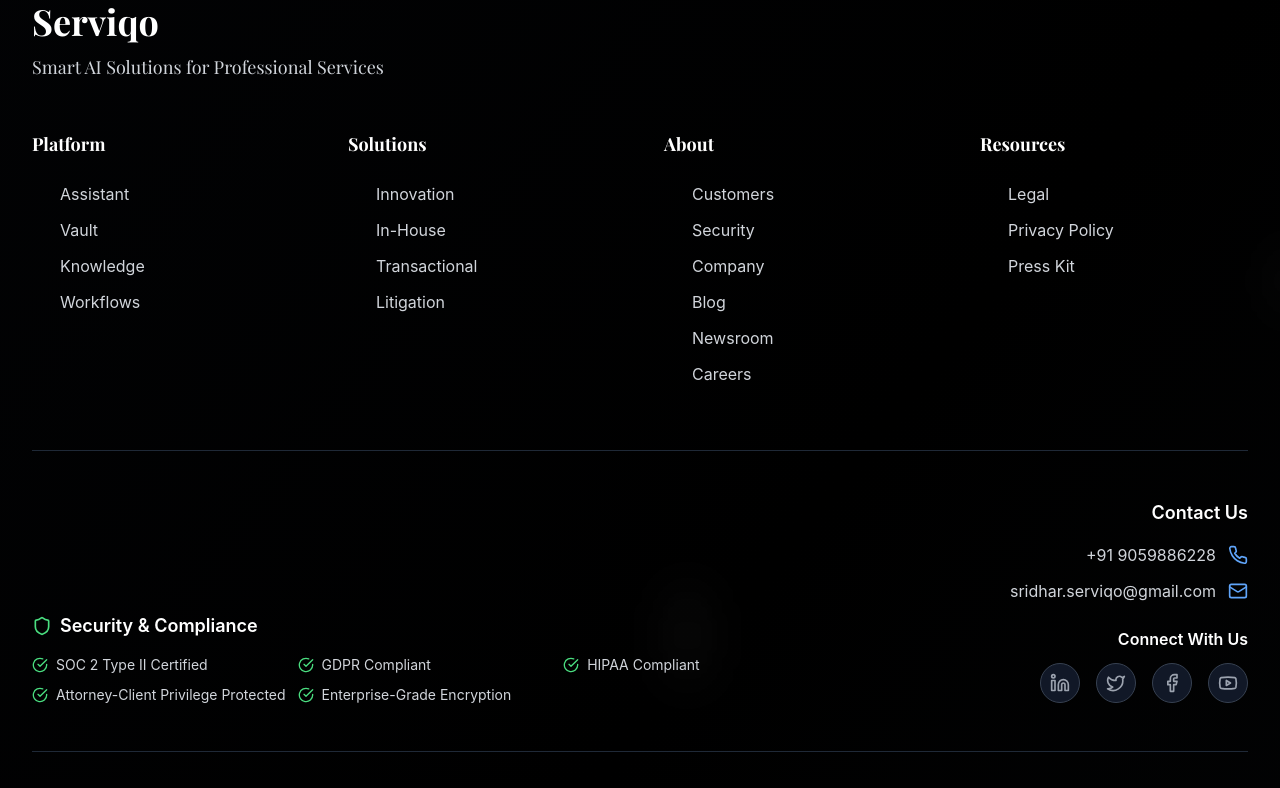
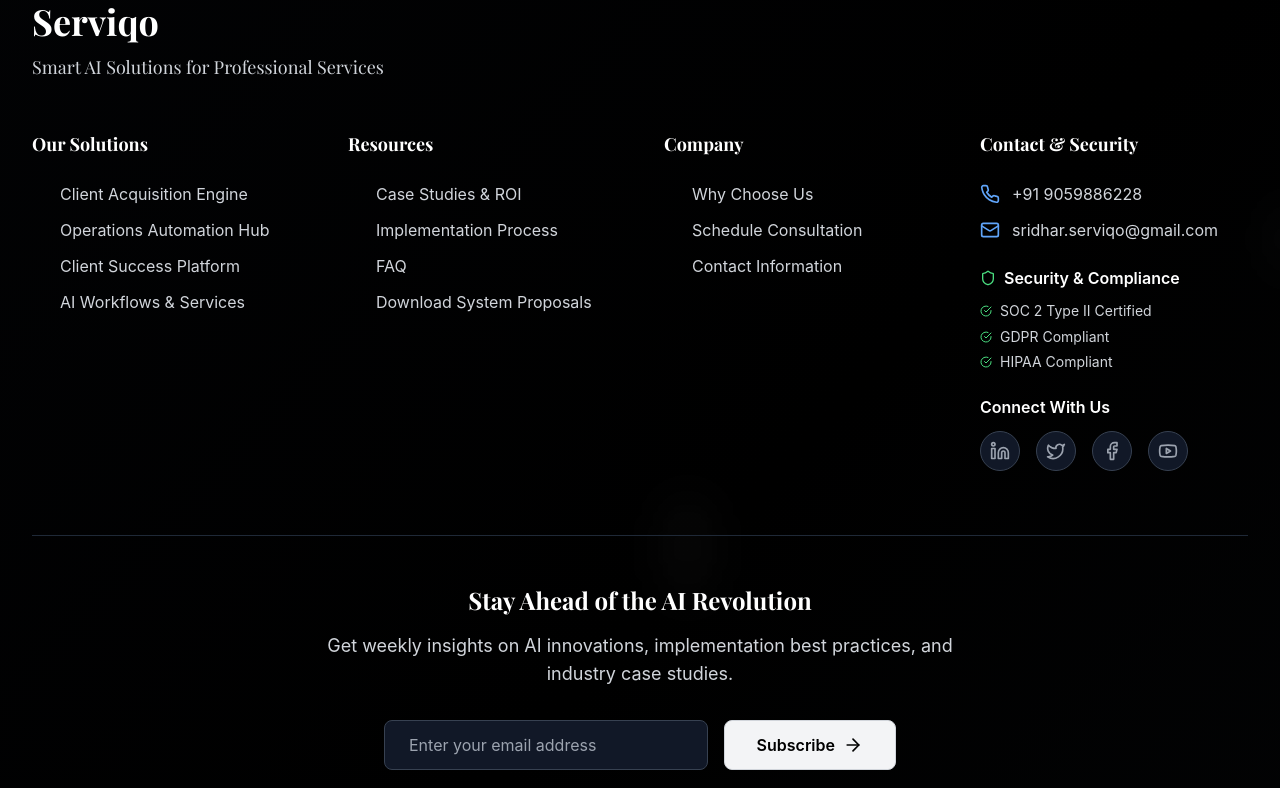
Before and after one commit to SridharA16/ServicoA16, a React (Vite) app: page / in a window 1280 px wide. Shown: the part 8080-8868 px from the top of the page. Built offline with nearby package versions, Linux system fonts and the light colour scheme.

Commit message:
Updated Footer.tsx

```diff
--- a/src/components/Footer.tsx
+++ b/src/components/Footer.tsx
@@ -111,229 +111,108 @@
           </div>
 
           <div className="grid grid-cols-1 md:grid-cols-2 lg:grid-cols-4 gap-12">
-            {/* Platform */}
+            {/* Our Solutions */}
             <div>
-              <h3 className="text-lg font-bold text-white mb-6" style={{ fontFamily: "'Playfair Display', Georgia, 'Times New Roman', serif" }}>Platform</h3>
+              <h3 className="text-lg font-bold text-white mb-6" style={{ fontFamily: "'Playfair Display', Georgia, 'Times New Roman', serif" }}>
+                Our Solutions
+              </h3>
               <ul className="space-y-3">
-                <li>
+                {solutions.map((solution, index) => (
+                  <li key={index}>
                     <button
-                    onClick={() => scrollToSection('systems-section')}
+                      onClick={solution.action}
                       className="text-gray-300 hover:text-white transition-colors duration-300 text-base flex items-center group w-full text-left"
                     >
                       <ArrowRight className="w-4 h-4 mr-3 opacity-0 group-hover:opacity-100 group-hover:translate-x-1 transition-all duration-300" />
-                    Assistant
+                      {solution.name}
                     </button>
                   </li>
-                <li>
-                  <button
-                    onClick={() => scrollToSection('systems-section')}
-                    className="text-gray-300 hover:text-white transition-colors duration-300 text-base flex items-center group w-full text-left"
-                  >
-                    <ArrowRight className="w-4 h-4 mr-3 opacity-0 group-hover:opacity-100 group-hover:translate-x-1 transition-all duration-300" />
-                    Vault
-                  </button>
-                </li>
-                <li>
-                  <button
-                    onClick={() => scrollToSection('adhoc-services-section')}
-                    className="text-gray-300 hover:text-white transition-colors duration-300 text-base flex items-center group w-full text-left"
-                  >
-                    <ArrowRight className="w-4 h-4 mr-3 opacity-0 group-hover:opacity-100 group-hover:translate-x-1 transition-all duration-300" />
-                    Knowledge
-                  </button>
-                </li>
-                <li>
-                  <button
-                    onClick={() => scrollToSection('adhoc-services-section')}
-                    className="text-gray-300 hover:text-white transition-colors duration-300 text-base flex items-center group w-full text-left"
-                  >
-                    <ArrowRight className="w-4 h-4 mr-3 opacity-0 group-hover:opacity-100 group-hover:translate-x-1 transition-all duration-300" />
-                    Workflows
-                  </button>
-                </li>
-              </ul>
-            </div>
-
-            {/* Solutions */}
-            <div>
-              <h3 className="text-lg font-bold text-white mb-6" style={{ fontFamily: "'Playfair Display', Georgia, 'Times New Roman', serif" }}>Solutions</h3>
-              <ul className="space-y-3">
-                <li>
-                  <button
-                    onClick={() => scrollToSection('systems-section')}
-                    className="text-gray-300 hover:text-white transition-colors duration-300 text-base flex items-center group w-full text-left"
-                  >
-                    <ArrowRight className="w-4 h-4 mr-3 opacity-0 group-hover:opacity-100 group-hover:translate-x-1 transition-all duration-300" />
-                    Innovation
-                  </button>
-                </li>
-                <li>
-                  <button
-                    onClick={() => scrollToSection('systems-section')}
-                    className="text-gray-300 hover:text-white transition-colors duration-300 text-base flex items-center group w-full text-left"
-                  >
-                    <ArrowRight className="w-4 h-4 mr-3 opacity-0 group-hover:opacity-100 group-hover:translate-x-1 transition-all duration-300" />
-                    In-House
-                  </button>
-                </li>
-                <li>
-                  <button
-                    onClick={() => scrollToSection('systems-section')}
-                    className="text-gray-300 hover:text-white transition-colors duration-300 text-base flex items-center group w-full text-left"
-                  >
-                    <ArrowRight className="w-4 h-4 mr-3 opacity-0 group-hover:opacity-100 group-hover:translate-x-1 transition-all duration-300" />
-                    Transactional
-                  </button>
-                </li>
-                <li>
-                  <button
-                    onClick={() => scrollToSection('systems-section')}
-                    className="text-gray-300 hover:text-white transition-colors duration-300 text-base flex items-center group w-full text-left"
-                  >
-                    <ArrowRight className="w-4 h-4 mr-3 opacity-0 group-hover:opacity-100 group-hover:translate-x-1 transition-all duration-300" />
-                    Litigation
-                  </button>
-                </li>
-              </ul>
-            </div>
-
-            {/* About */}
-            <div>
-              <h3 className="text-lg font-bold text-white mb-6" style={{ fontFamily: "'Playfair Display', Georgia, 'Times New Roman', serif" }}>About</h3>
-              <ul className="space-y-3">
-                <li>
-                  <button
-                    onClick={() => scrollToSection('case-studies-section')}
-                    className="text-gray-300 hover:text-white transition-colors duration-300 text-base flex items-center group w-full text-left"
-                  >
-                    <ArrowRight className="w-4 h-4 mr-3 opacity-0 group-hover:opacity-100 group-hover:translate-x-1 transition-all duration-300" />
-                    Customers
-                  </button>
-                </li>
-                <li>
-                  <button
-                    onClick={() => scrollToSection('footer-section')}
-                    className="text-gray-300 hover:text-white transition-colors duration-300 text-base flex items-center group w-full text-left"
-                  >
-                    <ArrowRight className="w-4 h-4 mr-3 opacity-0 group-hover:opacity-100 group-hover:translate-x-1 transition-all duration-300" />
-                    Security
-                  </button>
-                </li>
-                <li>
-                  <button
-                    onClick={() => scrollToSection('why-choose-section')}
-                    className="text-gray-300 hover:text-white transition-colors duration-300 text-base flex items-center group w-full text-left"
-                  >
-                    <ArrowRight className="w-4 h-4 mr-3 opacity-0 group-hover:opacity-100 group-hover:translate-x-1 transition-all duration-300" />
-                    Company
-                  </button>
-                </li>
-                <li>
-                  <button
-                    onClick={() => scrollToSection('case-studies-section')}
-                    className="text-gray-300 hover:text-white transition-colors duration-300 text-base flex items-center group w-full text-left"
-                  >
-                    <ArrowRight className="w-4 h-4 mr-3 opacity-0 group-hover:opacity-100 group-hover:translate-x-1 transition-all duration-300" />
-                    Blog
-                  </button>
-                </li>
-                <li>
-                  <button
-                    onClick={() => scrollToSection('case-studies-section')}
-                    className="text-gray-300 hover:text-white transition-colors duration-300 text-base flex items-center group w-full text-left"
-                  >
-                    <ArrowRight className="w-4 h-4 mr-3 opacity-0 group-hover:opacity-100 group-hover:translate-x-1 transition-all duration-300" />
-                    Newsroom
-                  </button>
-                </li>
-                <li>
-                  <button
-                    onClick={() => scrollToSection('footer-section')}
-                    className="text-gray-300 hover:text-white transition-colors duration-300 text-base flex items-center group w-full text-left"
-                  >
-                    <ArrowRight className="w-4 h-4 mr-3 opacity-0 group-hover:opacity-100 group-hover:translate-x-1 transition-all duration-300" />
-                    Careers
-                  </button>
-                </li>
+                ))}
               </ul>
             </div>
 
             {/* Resources */}
             <div>
-              <h3 className="text-lg font-bold text-white mb-6" style={{ fontFamily: "'Playfair Display', Georgia, 'Times New Roman', serif" }}>Resources</h3>
+              <h3 className="text-lg font-bold text-white mb-6" style={{ fontFamily: "'Playfair Display', Georgia, 'Times New Roman', serif" }}>
+                Resources
+              </h3>
               <ul className="space-y-3">
-                <li>
+                {resources.map((resource, index) => (
+                  <li key={index}>
                     <button
-                    onClick={() => scrollToSection('faq-section')}
+                      onClick={resource.action}
                       className="text-gray-300 hover:text-white transition-colors duration-300 text-base flex items-center group w-full text-left"
                     >
                       <ArrowRight className="w-4 h-4 mr-3 opacity-0 group-hover:opacity-100 group-hover:translate-x-1 transition-all duration-300" />
-                    Legal
+                      {resource.name}
                     </button>
                   </li>
-                <li>
+                ))}
+              </ul>
+            </div>
+
+            {/* Company */}
+            <div>
+              <h3 className="text-lg font-bold text-white mb-6" style={{ fontFamily: "'Playfair Display', Georgia, 'Times New Roman', serif" }}>
+                Company
+              </h3>
+              <ul className="space-y-3">
+                {company.map((item, index) => (
+                  <li key={index}>
                     <button
-                    onClick={() => scrollToSection('footer-section')}
+                      onClick={item.action}
                       className="text-gray-300 hover:text-white transition-colors duration-300 text-base flex items-center group w-full text-left"
                     >
                       <ArrowRight className="w-4 h-4 mr-3 opacity-0 group-hover:opacity-100 group-hover:translate-x-1 transition-all duration-300" />
-                    Privacy Policy
+                      {item.name}
                     </button>
                   </li>
-                <li>
-                  <button
-                    onClick={() => window.open('/pdfs/client-acquisition-engine.pdf', '_blank')}
-                    className="text-gray-300 hover:text-white transition-colors duration-300 text-base flex items-center group w-full text-left"
-                  >
-                    <ArrowRight className="w-4 h-4 mr-3 opacity-0 group-hover:opacity-100 group-hover:translate-x-1 transition-all duration-300" />
-                    Press Kit
-                  </button>
-                </li>
+                ))}
               </ul>
+            </div>
+
+            {/* Contact & Security */}
+            <div>
+              <h3 className="text-lg font-bold text-white mb-6" style={{ fontFamily: "'Playfair Display', Georgia, 'Times New Roman', serif" }}>
+                Contact & Security
+              </h3>
+
+              {/* Contact Information */}
+              <div className="space-y-3 mb-6">
+                <div className="flex items-center space-x-3">
+                  <Phone className="w-5 h-5 text-blue-400 flex-shrink-0" />
+                  <a href="tel:+919059886228" className="text-gray-300 hover:text-white transition-colors text-base">
+                    +91 9059886228
+                  </a>
+                </div>
+                <div className="flex items-center space-x-3">
+                  <Mail className="w-5 h-5 text-blue-400 flex-shrink-0" />
+                  <a href="mailto:sridhar.serviqo@gmail.com" className="text-gray-300 hover:text-white transition-colors text-base">
+                    sridhar.serviqo@gmail.com
+                  </a>
                 </div>
               </div>
 
-          {/* Contact Information - Bottom Right */}
-          <div className="mt-16 pt-12 border-t border-gray-800">
-            <div className="flex flex-col lg:flex-row justify-between items-start lg:items-end">
-              {/* Security Features - Left Side */}
-              <div className="mb-8 lg:mb-0">
-                <h4 className="text-white font-semibold mb-4 text-lg flex items-center">
-                  <Shield className="w-5 h-5 mr-2 text-green-400" />
+              {/* Security Features */}
+              <div className="mb-6">
+                <h4 className="text-white font-semibold mb-3 text-base flex items-center">
+                  <Shield className="w-4 h-4 mr-2 text-green-400" />
                   Security & Compliance
                 </h4>
-                <div className="grid grid-cols-1 md:grid-cols-2 lg:grid-cols-3 gap-3">
-                  {securityFeatures.map((feature, index) => (
+                <div className="space-y-2">
+                  {securityFeatures.slice(0, 3).map((feature, index) => (
                     <div key={index} className="flex items-center space-x-2">
-                      <CheckCircle className="w-4 h-4 text-green-400 flex-shrink-0" />
+                      <CheckCircle className="w-3 h-3 text-green-400 flex-shrink-0" />
                       <span className="text-gray-300 text-sm leading-tight">{feature}</span>
                     </div>
                   ))}
                 </div>
               </div>
 
-              {/* Contact Information - Right Side */}
-              <div className="text-right">
-                <h4 className="text-white font-semibold mb-4 text-lg">Contact Us</h4>
-                <div className="space-y-3 mb-6">
-                  <div className="flex items-center justify-end space-x-3">
-                    <a href="tel:+919059886228" className="text-gray-300 hover:text-white transition-colors text-base">
-                      +91 9059886228
-                    </a>
-                    <Phone className="w-5 h-5 text-blue-400 flex-shrink-0" />
-                  </div>
-                  <div className="flex items-center justify-end space-x-3">
-                    <a href="mailto:sridhar.serviqo@gmail.com" className="text-gray-300 hover:text-white transition-colors text-base">
-                      sridhar.serviqo@gmail.com
-                    </a>
-                    <Mail className="w-5 h-5 text-blue-400 flex-shrink-0" />
-                  </div>
-                </div>
-
               {/* Social Links */}
               <div>
-                  <h5 className="text-white font-semibold mb-3 text-base">Connect With Us</h5>
-                  <div className="flex items-center justify-end space-x-4">
+                <h4 className="text-white font-semibold mb-3 text-base">Connect With Us</h4>
+                <div className="flex items-center space-x-4">
                   {socialLinks.map((social, index) => (
                     <a
                       key={index}
@@ -348,10 +227,9 @@
               </div>
             </div>
           </div>
-          </div>
 
           {/* Newsletter Section */}
-          <div className="mt-12 pt-12 border-t border-gray-800">
+          <div className="mt-16 pt-12 border-t border-gray-800">
             <div className="max-w-2xl mx-auto text-center">
               <h3 className="text-2xl font-bold text-white mb-4" style={{ fontFamily: "'Playfair Display', Georgia, 'Times New Roman', serif" }}>
                 Stay Ahead of the AI Revolution
```
Lines whose indentation alone changed are shown as unchanged.
